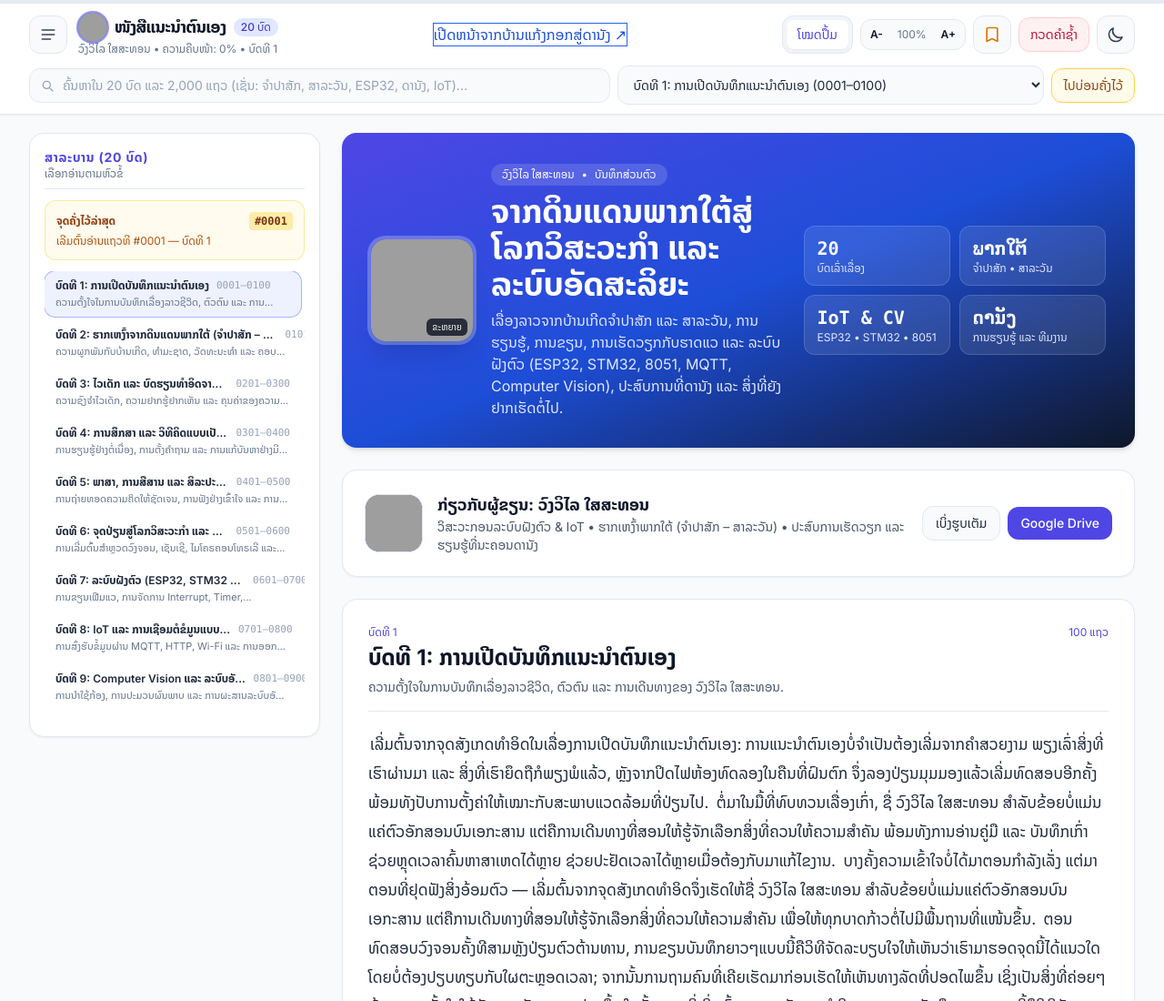
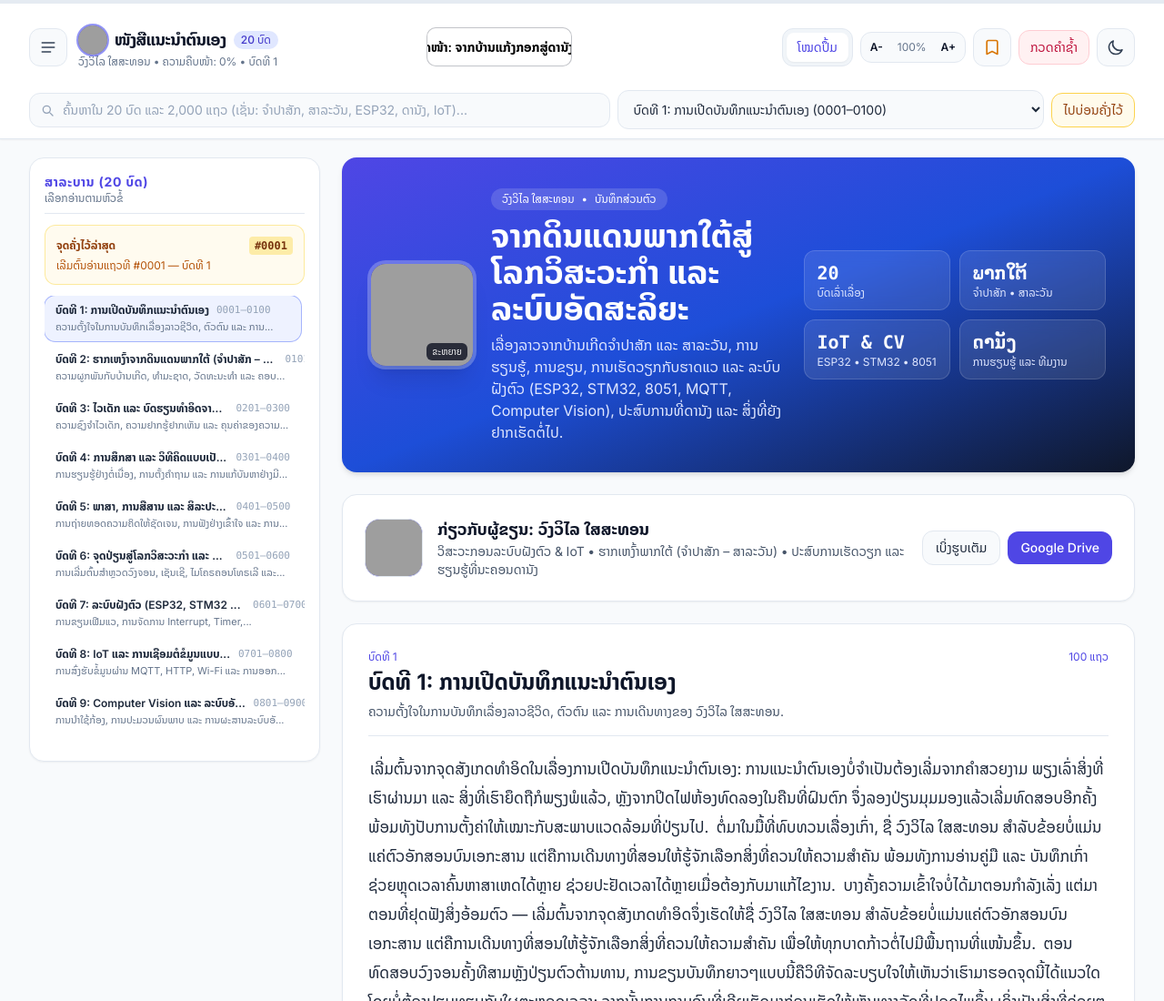
Before and after one commit to vong7878/block, a plain HTML site: page index.html in a window 1280 px wide. Shown: the top 1100 px of the page at 91% size. Drawn offline with nearby package versions, Linux system fonts and the light colour scheme; grey boxes are pictures that could not be loaded.

Commit message:
Update index.html

```diff
--- a/index.html
+++ b/index.html
@@ -77,11 +77,41 @@
       background-color: #ca8a04;
       color: #fefce8;
     }
-    /* ປຸ່ມແບບຂອບ */
-.btn-outline {
-  background-color: transparent;
-  color: #1d4ed8;
-  border: 1.5px solid #2563eb;
+  .hero-open-box {
+  display: flex;
+  align-items: center;
+  justify-content: flex-start;
+  padding: 16px;
+}
+
+.kaengkok-danang-btn {
+  display: inline-flex;
+  align-items: center;
+  justify-content: center;
+  width: 50%;          /* ປັບຄວາມຍາວລົງ 50% */
+  min-width: 160px;    /* ກັນບໍ່ໃຫ້ຫົດນ້ອຍເກີນໄປໃນຈໍແຄບ */
+  padding: 10px 16px;
+  border-radius: 10px;
+  background-color: #ffffff;
+  border: 1.5px solid rgba(15, 23, 42, 0.25);
+  color: #000000;      /* ຕົວໜັງສືສີດຳ */
+  font-size: 14px;
+  font-weight: 600;
+  text-decoration: none;
+  white-space: nowrap;
+  overflow: hidden;
+  text-overflow: ellipsis;
+  transition: transform 0.2s ease, background-color 0.2s ease, box-shadow 0.2s ease;
+}
+
+.kaengkok-danang-btn:hover {
+  background-color: #f8fafc;
+  transform: translateY(-1px);
+  box-shadow: 0 4px 12px rgba(0, 0, 0, 0.12);
+}
+
+.kaengkok-danang-btn:active {
+  transform: translateY(0);
 }
   </style>
 </head>
@@ -144,10 +174,11 @@
             </p>
           </div>
         </div>
-              <a href="ຈາກບ້ານແກ້ງກອກສູ່ດານັງ.html" target="_blank" rel="noopener noreferrer" class="btn-link btn-outline">
-    ເປີດຫນ້າຈາກບ້ານແກ້ງກອກສູ່ດານັງ
-    <span class="btn-arrow">↗</span>
+            <div class="hero-open-box">
+  <a href="ຈາກບ້ານແກ້ງກອກສູ່ດານັງ.html" class="kaengkok-danang-btn">
+    ເປີດໜ້າ: ຈາກບ້ານແກ້ງກອກສູ່ດານັງ ↗
   </a>
+</div>
         <!-- Center/Right Controls: Mode Switch, Font Controls, Bookmark, Theme -->
         <div class="flex items-center flex-wrap gap-1.5 sm:gap-2">
           <!-- View Mode Switcher: Book Prose vs 2,000-Line Ledger -->
```
